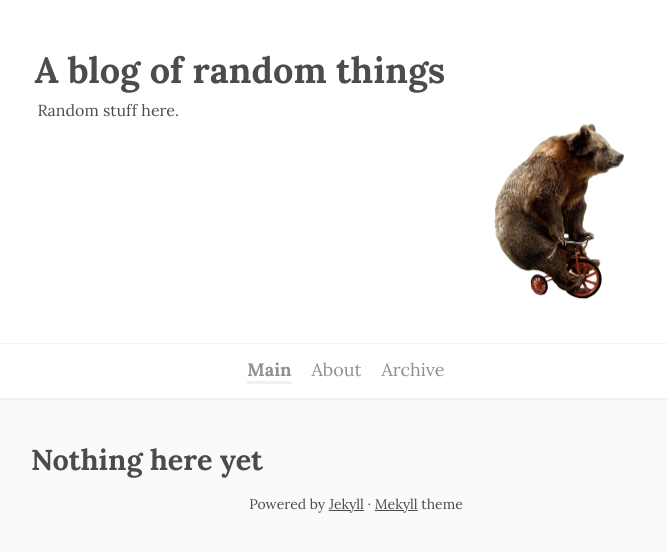
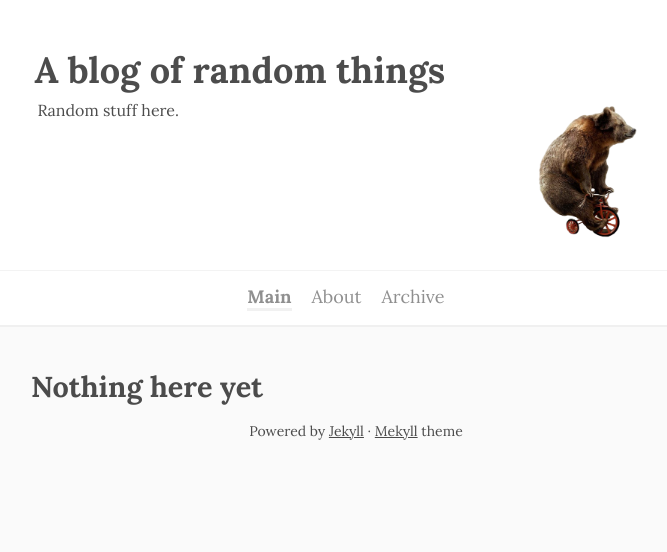
Before and after one commit to k3tchup/k3chup.github.io, a Jekyll site: the page built from index.md, in a window 1280 px wide. Shown: the top 552 px of the page, without its empty margins (284-951 px from the left). Built offline with Jekyll 4.4.1, drawn with Linux system fonts in a browser that asks for light colours; Markdown is read by kramdown in place of the engine named in the settings.

Commit message:
Update main.css

```diff
--- a/css/main.css
+++ b/css/main.css
@@ -70,8 +70,8 @@ body * {
 }
 
 #header__info img {
-    width: 216px;
-    height: 289px;
+    width: 162px;
+    height: 216px;
     border-radius: 100%;
     float: right;
     margin-top: -145px;
```
